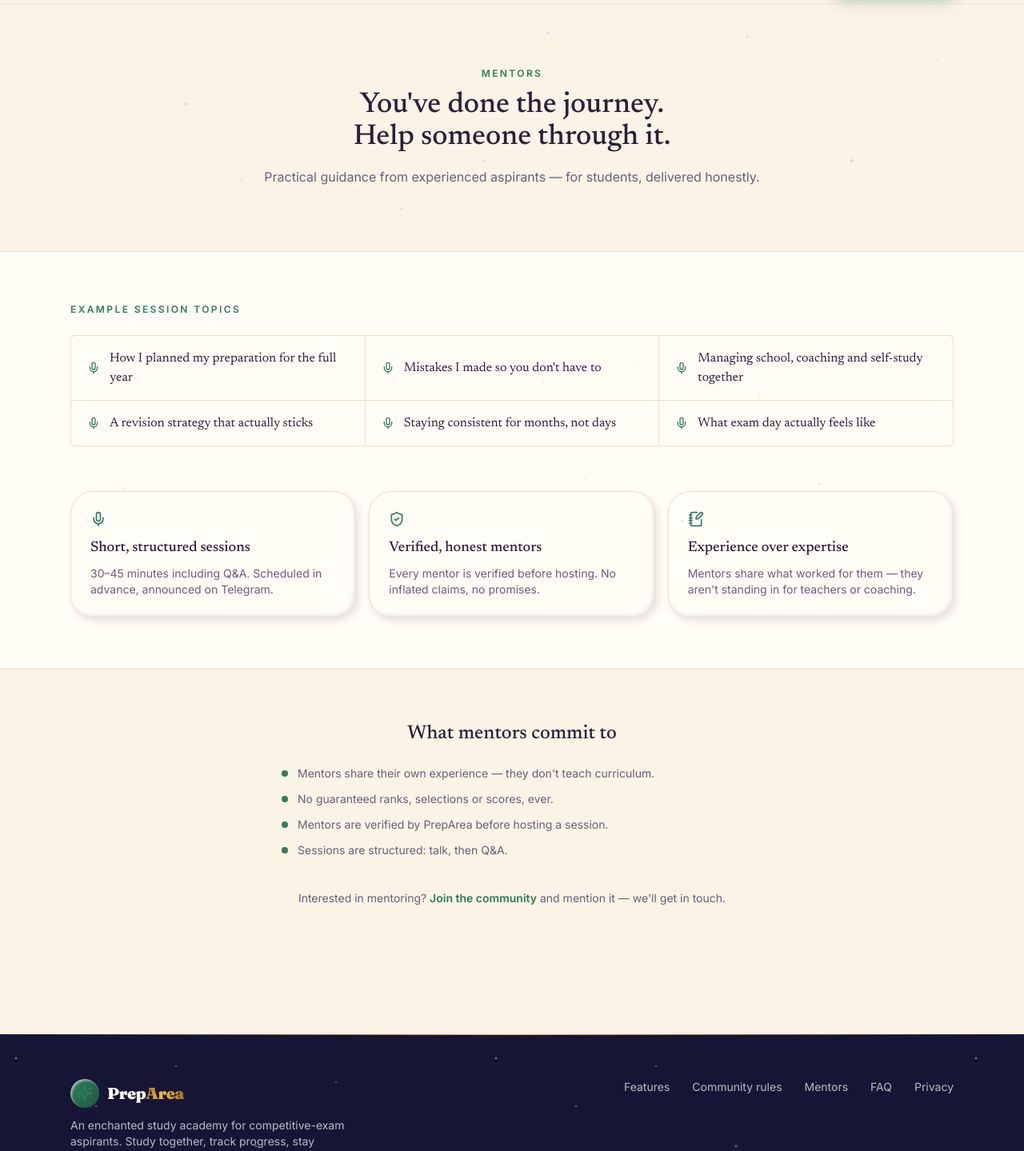
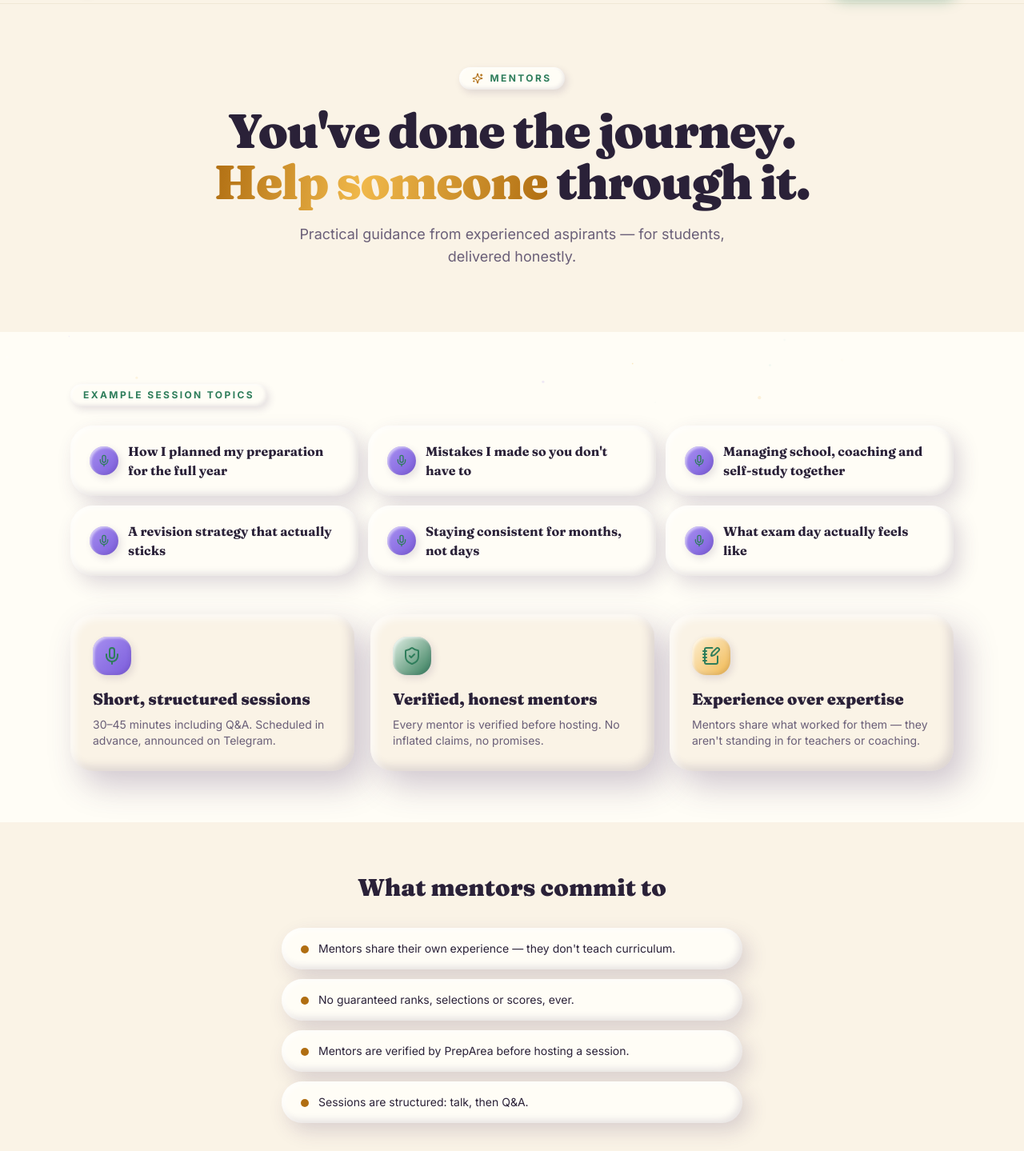
Before and after one commit to WRECKERKNIGHT/preparea.in, a Next.js app in the folder apps/web/: page /mentors in a window 1280 px wide. Shown: the part 60-1499 px from the top of the page at 80% size. Built offline with nearby package versions, Linux system fonts and the light colour scheme.

Commit message:
Re-theme features, community and mentors pages with clay and reveal animations

```diff
--- a/apps/web/app/community/page.tsx
+++ b/apps/web/app/community/page.tsx
@@ -1,5 +1,8 @@
 import type { Metadata } from "next";
 import { CheckCircle2, MessagesSquare, Send } from "lucide-react";
+import { PageHeader } from "@/components/page-header";
+import { Reveal } from "@/components/fx/reveal";
+import { Tilt } from "@/components/fx/tilt";
 
 export const metadata: Metadata = {
   title: "Community",
@@ -25,64 +28,73 @@ const slots = [
     title: "Discord",
     use: "Where the community lives",
     body: "Subject and exam channels, casual conversation, and the links to live study rooms. This is where sessions actually start.",
+    accent: "from-plum-soft to-plum",
   },
   {
     icon: Send,
     title: "Telegram",
     use: "Where announcements land",
     body: "Challenge updates, session reminders and important information, delivered to one quiet place.",
+    accent: "from-teal-soft to-teal",
   },
 ];
 
 export default function CommunityPage() {
   return (
     <>
-      <section className="border-b border-edge bg-paper">
-        <div className="mx-auto max-w-3xl px-4 py-16 text-center sm:px-6 sm:py-20">
-          <p className="text-xs font-semibold uppercase tracking-[0.2em] text-accent">
-            Community
-          </p>
-          <h1 className="mt-3 font-serif text-4xl font-medium text-ink">
-            A safe room for serious students
-          </h1>
-          <p className="mt-4 text-ink-muted">
-            PrepArea is a study community, not a coaching platform. Rules are
-            clear from day one — for students, mentors and moderators alike.
-          </p>
-        </div>
-      </section>
+      <PageHeader
+        kicker="Community"
+        title={
+          <>
+            A <span className="text-gradient-gold">safe room</span> for serious
+            students
+          </>
+        }
+        intro="PrepArea is a study community, not a coaching platform. Rules are clear from day one — for students, mentors and moderators alike."
+      />
 
-      <section className="bg-raised">
-        <div className="mx-auto max-w-6xl px-4 py-16 sm:px-6">
+      <section className="bg-raised py-16">
+        <div className="mx-auto max-w-6xl px-4 sm:px-6">
           <div className="grid gap-6 lg:grid-cols-2">
-            {slots.map(({ icon: Icon, title, use, body }) => (
-              <div key={title} className="card flex gap-4 p-6">
-                <span className="flex size-11 shrink-0 items-center justify-center rounded-[6px] bg-accent-light text-accent">
-                  <Icon className="size-5" aria-hidden="true" />
+            {slots.map(({ icon: Icon, title, use, body, accent }, i) => (
+              <Reveal key={title} delay={i * 0.12}>
+                <Tilt max={7}>
+                  <div className="clay-card-deep flex gap-5 p-7">
+                    <span
+                      className={`clay-icon size-14 shrink-0 rounded-[18px] bg-gradient-to-br ${accent} text-white`}
+                    >
+                      <Icon className="size-7" aria-hidden="true" />
                     </span>
                     <div>
                       <div className="flex flex-wrap items-baseline gap-2">
-                    <h2 className="font-medium text-ink">{title}</h2>
-                    <p className="text-xs text-ink-faint">{use}</p>
+                        <h2 className="font-display text-xl font-black text-ink">
+                          {title}
+                        </h2>
+                        <p className="text-xs font-semibold text-gold-deep">
+                          {use}
+                        </p>
                       </div>
-                  <p className="mt-1 text-sm text-ink-muted">{body}</p>
+                      <p className="mt-1 text-ink-muted">{body}</p>
                     </div>
                   </div>
+                </Tilt>
+              </Reveal>
             ))}
           </div>
 
-          <h2 className="mt-14 font-serif text-2xl font-medium text-ink">
+          <h2 className="mt-16 text-center font-display text-3xl font-black text-ink">
             Community rules
           </h2>
-          <ul className="mt-6 grid gap-px overflow-hidden rounded-[6px] border border-edge bg-edge sm:grid-cols-2">
-            {rules.map((rule) => (
-              <li
-                key={rule}
-                className="flex items-start gap-3 bg-raised px-5 py-4 text-sm text-ink"
-              >
-                <CheckCircle2 className="mt-0.5 size-4 shrink-0 text-accent" aria-hidden="true" />
-                {rule}
+          <ul className="mx-auto mt-8 grid max-w-4xl grid-cols-1 gap-3 sm:grid-cols-2">
+            {rules.map((rule, i) => (
+              <Reveal key={rule} delay={(i % 2) * 0.06}>
+                <li className="clay-card flex items-start gap-3 px-6 py-4">
+                  <span className="mt-0.5 flex size-6 shrink-0 items-center justify-center rounded-full bg-gradient-to-br from-accent-light to-accent">
+                    <CheckCircle2 className="size-4 text-accent" aria-hidden="true" />
+                  </span>
+                  <span className="text-sm text-ink">{rule}</span>
                 </li>
+              </Reveal>
             ))}
           </ul>
         </div>
--- a/apps/web/app/features/page.tsx
+++ b/apps/web/app/features/page.tsx
@@ -10,6 +10,10 @@ import {
   Users,
 } from "lucide-react";
 import Link from "next/link";
+import { PageHeader } from "@/components/page-header";
+import { Reveal } from "@/components/fx/reveal";
+import { Tilt } from "@/components/fx/tilt";
+import { Magnetic } from "@/components/fx/magnetic";
 
 export const metadata: Metadata = {
   title: "Features",
@@ -21,80 +25,92 @@ const features = [
     icon: Users,
     title: "Virtual study rooms",
     body: "Four scheduled focus sessions a day — Morning, Afternoon, Evening and Night Focus — on Zoom. Founders study alongside you, so the room is never empty.",
+    accent: "from-accent-light to-accent",
   },
   {
     icon: Target,
     title: "Daily targets",
     body: "Set one number each morning: how many hours you'll study today. Stated simply, tracked simply.",
+    accent: "from-gold-light to-gold",
   },
   {
     icon: Clock,
     title: "Study-time tracking",
     body: "Log your time in the app or track live with a built-in timer. Progress is personal — we never rank you against others.",
+    accent: "from-teal-soft to-teal",
   },
   {
     icon: CalendarCheck,
     title: "Consistency challenges",
     body: "Start with the 7-Day Challenge: set, study, check in. Then 14-day, 30-day and 100-hour editions.",
+    accent: "from-plum-soft to-plum",
   },
   {
     icon: LineChart,
     title: "Personal progress",
     body: "A clean weekly view of the minutes you studied, your streak, and whether you hit today's target.",
+    accent: "from-accent-light to-accent",
   },
   {
     icon: MessagesSquare,
     title: "Community",
     body: "Discord for conversation and subject channels; Telegram for announcements and reminders. Clear rules from day one.",
+    accent: "from-teal-soft to-teal",
   },
   {
     icon: Mic,
     title: "Mentor sessions",
     body: "Experienced aspirants share how they planned, what they'd do differently, and how they stayed consistent. Experience, never promises.",
+    accent: "from-plum-soft to-plum",
   },
   {
     icon: ShieldCheck,
     title: "A safe environment",
     body: "Strict moderation, privacy-focused by design, and no guaranteed-rank or guaranteed-selection claims allowed.",
+    accent: "from-gold-light to-gold",
   },
 ];
 
 export default function FeaturesPage() {
   return (
     <>
-      <section className="border-b border-edge bg-paper">
-        <div className="mx-auto max-w-3xl px-4 py-16 text-center sm:px-6 sm:py-20">
-          <p className="text-xs font-semibold uppercase tracking-[0.2em] text-accent">
-            Features
-          </p>
-          <h1 className="mt-3 font-serif text-4xl font-medium text-ink">
-            Everything you need to keep showing up
-          </h1>
-          <p className="mt-4 text-ink-muted">
-            PrepArea isn&apos;t teaching, coaching or test series. It&apos;s the
-            focused environment your material is missing.
-          </p>
-        </div>
-      </section>
+      <PageHeader
+        kicker="Features"
+        title={
+          <>
+            Everything you need to{" "}
+            <span className="text-gradient-gold">keep showing up</span>
+          </>
+        }
+        intro="PrepArea isn't teaching, coaching or test series. It's the focused environment your material is missing."
+      />
 
-      <section className="bg-raised">
-        <div className="mx-auto grid max-w-6xl grid-cols-1 gap-4 px-4 py-16 sm:grid-cols-2 sm:px-6 lg:grid-cols-4">
-          {features.map(({ icon: Icon, title, body }) => (
-            <div key={title} className="card p-6">
-              <span className="flex size-10 items-center justify-center rounded-[6px] bg-accent-light text-accent">
-                <Icon className="size-5" aria-hidden="true" />
-              </span>
-              <h2 className="mt-4 font-serif text-lg font-medium text-ink">
-                {title}
-              </h2>
-              <p className="mt-2 text-sm text-ink-muted">{body}</p>
-            </div>
+      <section className="bg-raised py-16">
+        <div className="mx-auto grid max-w-6xl grid-cols-1 gap-5 px-4 sm:grid-cols-2 sm:px-6 lg:grid-cols-4">
+          {features.map(({ icon: Icon, title, body, accent }, i) => (
+            <Reveal key={title} delay={(i % 4) * 0.08}>
+              <Tilt max={8}>
+                <div className="clay-card-deep h-full p-7">
+                  <span
+                    className={`clay-icon size-12 rounded-[18px] bg-gradient-to-br ${accent} text-ink`}
+                  >
+                    <Icon className="size-6" aria-hidden="true" />
+                  </span>
+                  <h2 className="mt-4 font-display text-xl font-black text-ink">
+                    {title}
+                  </h2>
+                  <p className="mt-2 text-sm text-ink-muted">{body}</p>
+                </div>
+              </Tilt>
+            </Reveal>
           ))}
         </div>
-        <div className="pb-16 text-center">
-          <Link href="/register" className="btn-primary">
-            Join the first cohort
-          </Link>
+        <div className="pb-16 pt-8 text-center">
+          <Magnetic strength={0.25}>
+            <span className="clay-btn clay-btn-gold px-8 py-3.5 text-base">
+              <Link href="/register">Join the first cohort</Link>
+            </span>
+          </Magnetic>
         </div>
       </section>
     </>
--- a/apps/web/app/mentors/page.tsx
+++ b/apps/web/app/mentors/page.tsx
@@ -1,6 +1,10 @@
 import type { Metadata } from "next";
 import { Mic, ShieldCheck, NotebookPen } from "lucide-react";
 import Link from "next/link";
+import { PageHeader } from "@/components/page-header";
+import { Reveal } from "@/components/fx/reveal";
+import { Tilt } from "@/components/fx/tilt";
+import { Magnetic } from "@/components/fx/magnetic";
 
 export const metadata: Metadata = {
   title: "Mentors",
@@ -26,91 +30,109 @@ const principles = [
 export default function MentorsPage() {
   return (
     <>
-      <section className="border-b border-edge bg-paper">
-        <div className="mx-auto max-w-3xl px-4 py-16 text-center sm:px-6 sm:py-20">
-          <p className="text-xs font-semibold uppercase tracking-[0.2em] text-accent">
-            Mentors
-          </p>
-          <h1 className="mt-3 font-serif text-4xl font-medium text-ink">
-            You&apos;ve done the journey. Help someone through it.
-          </h1>
-          <p className="mt-4 text-ink-muted">
-            Practical guidance from experienced aspirants — for students,
-            delivered honestly.
-          </p>
-        </div>
-      </section>
+      <PageHeader
+        kicker="Mentors"
+        title={
+          <>
+            You&apos;ve done the journey.{" "}
+            <span className="text-gradient-gold">Help someone</span> through it.
+          </>
+        }
+        intro="Practical guidance from experienced aspirants — for students, delivered honestly."
+      />
 
-      <section className="bg-raised">
-        <div className="mx-auto max-w-6xl px-4 py-16 sm:px-6">
-          <p className="mb-6 text-xs font-semibold uppercase tracking-[0.2em] text-accent">
+      <section className="bg-raised py-16">
+        <div className="mx-auto max-w-6xl px-4 sm:px-6">
+          <Reveal>
+            <p className="clay-chip mb-6 inline-flex items-center gap-2 px-4 py-1.5 text-xs font-bold uppercase tracking-[0.2em] text-accent">
               Example session topics
             </p>
-          <ul className="grid gap-px overflow-hidden rounded-[6px] border border-edge bg-edge sm:grid-cols-2 lg:grid-cols-3">
-            {topics.map((topic) => (
-              <li
-                key={topic}
-                className="flex items-center gap-3 bg-raised px-5 py-4 font-serif text-base text-ink"
-              >
-                <Mic className="size-4 shrink-0 text-accent" aria-hidden="true" />
+          </Reveal>
+          <ul className="grid grid-cols-1 gap-3 sm:grid-cols-2 lg:grid-cols-3">
+            {topics.map((topic, i) => (
+              <Reveal key={topic} delay={(i % 3) * 0.07}>
+                <li className="clay-card flex items-center gap-3 px-6 py-5">
+                  <span className="clay-icon size-9 shrink-0 rounded-xl bg-gradient-to-br from-plum-soft to-plum text-white">
+                    <Mic className="size-4" aria-hidden="true" />
+                  </span>
+                  <span className="font-display text-base font-bold text-ink">
                     {topic}
+                  </span>
                 </li>
+              </Reveal>
             ))}
           </ul>
 
-          <div className="mt-14 grid gap-4 lg:grid-cols-3">
+          <div className="mt-12 grid gap-5 lg:grid-cols-3">
             {[
               {
                 icon: Mic,
                 title: "Short, structured sessions",
                 body: "30–45 minutes including Q&A. Scheduled in advance, announced on Telegram.",
+                accent: "from-plum-soft to-plum",
               },
               {
                 icon: ShieldCheck,
                 title: "Verified, honest mentors",
                 body: "Every mentor is verified before hosting. No inflated claims, no promises.",
+                accent: "from-accent-light to-accent",
               },
               {
                 icon: NotebookPen,
                 title: "Experience over expertise",
                 body: "Mentors share what worked for them — they aren't standing in for teachers or coaching.",
+                accent: "from-gold-light to-gold",
               },
-            ].map(({ icon: Icon, title, body }) => (
-              <div key={title} className="card p-6">
-                <Icon className="size-5 text-accent" aria-hidden="true" />
-                <h2 className="mt-3 font-serif text-lg font-medium text-ink">
+            ].map(({ icon: Icon, title, body, accent }, i) => (
+              <Reveal key={title} delay={i * 0.1}>
+                <Tilt max={8}>
+                  <div className="clay-card-deep h-full p-7">
+                    <span
+                      className={`clay-icon size-12 rounded-[18px] bg-gradient-to-br ${accent} text-ink`}
+                    >
+                      <Icon className="size-6" aria-hidden="true" />
+                    </span>
+                    <h2 className="mt-4 font-display text-xl font-black text-ink">
                       {title}
                     </h2>
                     <p className="mt-2 text-sm text-ink-muted">{body}</p>
                   </div>
+                </Tilt>
+              </Reveal>
             ))}
           </div>
         </div>
       </section>
 
-      <section className="border-t border-edge bg-paper">
-        <div className="mx-auto max-w-3xl px-4 py-16 text-center sm:px-6">
-          <h2 className="font-serif text-2xl font-medium text-ink">
+      <section className="bg-paper py-16 text-center">
+        <div className="mx-auto max-w-3xl px-4 sm:px-6">
+          <h2 className="font-display text-3xl font-black text-ink">
             What mentors commit to
           </h2>
-          <ul className="mx-auto mt-6 max-w-xl space-y-3">
-            {principles.map((p) => (
-              <li
-                key={p}
-                className="flex items-start gap-3 text-left text-sm text-ink-muted"
-              >
-                <span className="mt-1.5 size-2 shrink-0 rounded-full bg-accent" />
+          <ul className="mx-auto mt-8 grid max-w-xl grid-cols-1 gap-3 text-left">
+            {principles.map((p, i) => (
+              <Reveal key={p} delay={i * 0.07}>
+                <li className="clay-card flex items-start gap-3 px-6 py-4 text-sm text-ink">
+                  <span className="mt-1.5 size-2.5 shrink-0 rounded-full bg-gold-deep" />
                   {p}
                 </li>
+              </Reveal>
             ))}
           </ul>
-          <p className="mt-10 text-sm text-ink-muted">
+          <Reveal delay={0.2}>
+            <p className="mt-10 text-ink-muted">
               Interested in mentoring?{" "}
-            <Link href="/register" className="font-semibold text-accent hover:text-accent-hover">
+              <Magnetic strength={0.2}>
+                <Link
+                  href="/register"
+                  className="font-bold text-accent underline decoration-gold underline-offset-4 hover:text-accent-hover"
+                >
                   Join the community
-            </Link>{" "}
+                </Link>
+              </Magnetic>{" "}
               and mention it — we&apos;ll get in touch.
             </p>
+          </Reveal>
         </div>
       </section>
     </>
```
Lines whose indentation alone changed are shown as unchanged.
